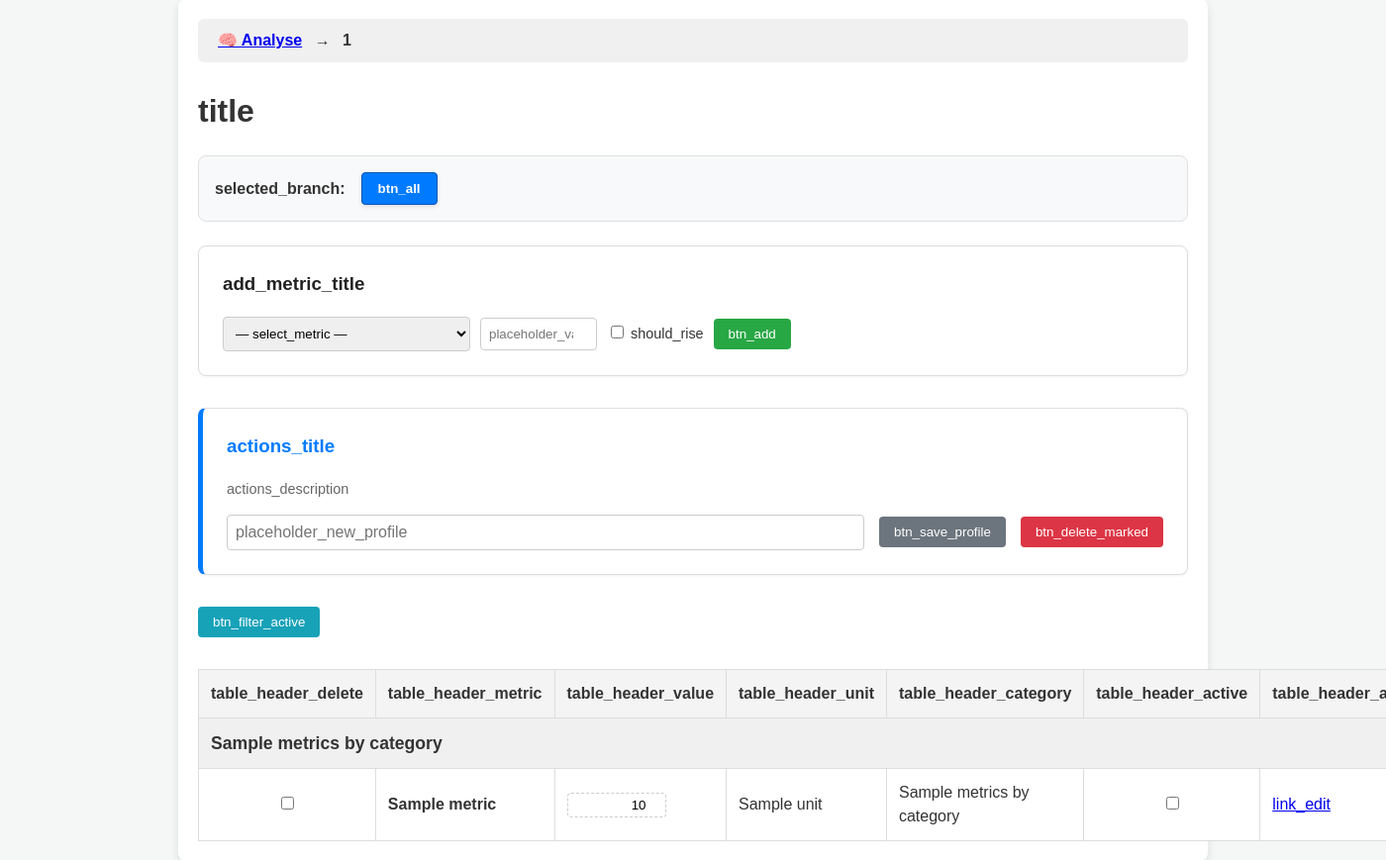
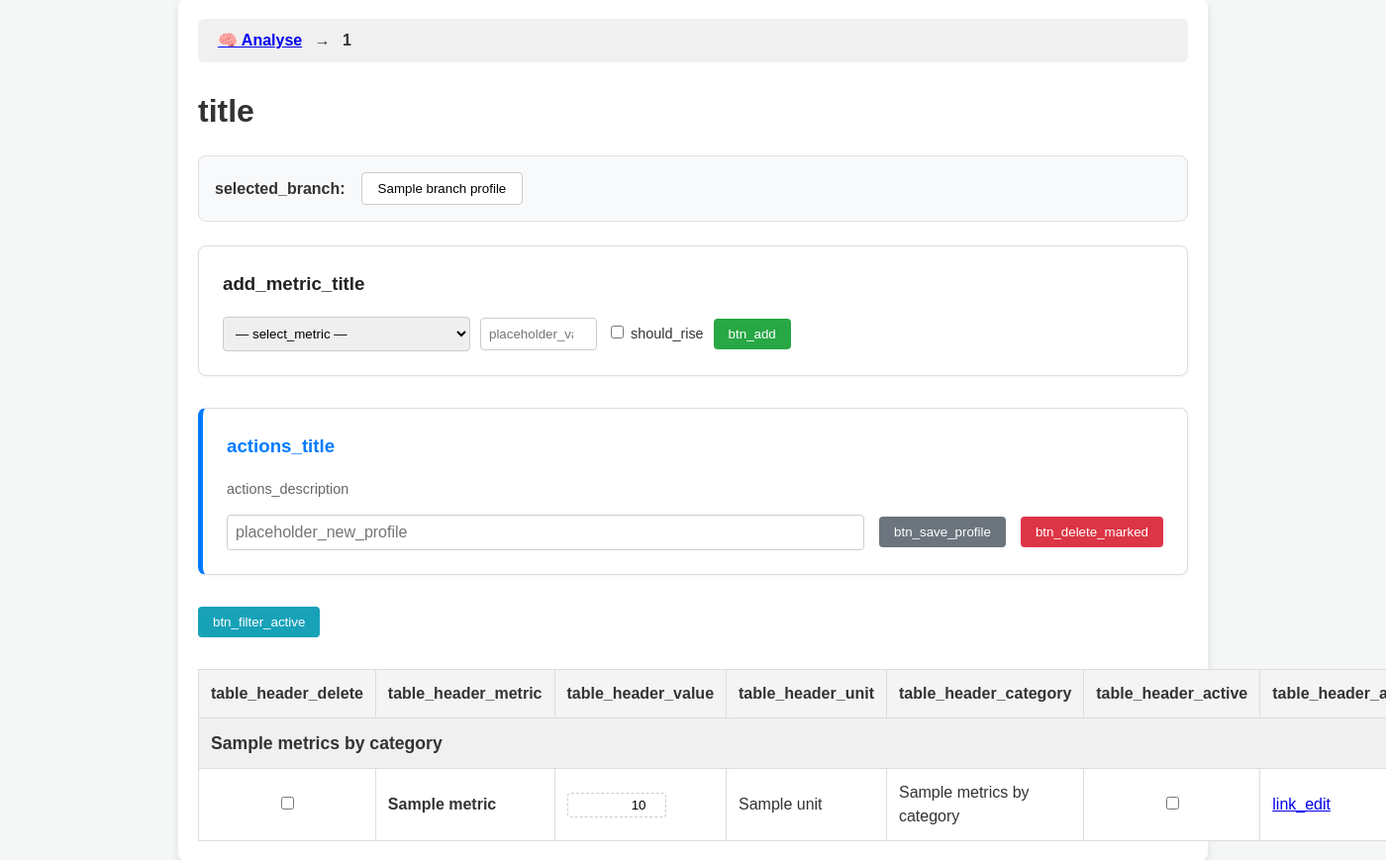
Before and after one commit to danthemanthereal/stock_management_system, a Python web app: template Stock_management_fast_api/templates/analysis/show_saved_financial_metrics.html in a window 1400 px wide; the page is wider, and only the part inside the window is pictured. Shown: the part 157-1026 px from the top of that part at 99% size. Run offline with Jinja, Linux system fonts and the light colour scheme; the template is opened without the code that fills it: most values are stand-ins (such as "Sample title", 1, 10 or a date in 2020).

Commit message:
ad d that show all selected profiles per user

```diff
--- a/Stock_management_fast_api/templates/analysis/show_saved_financial_metrics.html
+++ b/Stock_management_fast_api/templates/analysis/show_saved_financial_metrics.html
@@ -124,22 +124,23 @@
 
 <!-- Branchen-Auswahl -->
 <div class="branch-profile-bar" role="toolbar">
-    <span style="font-weight: bold; margin-right: 0.5rem;">{{ _('selected_branch') }}:</span>
-    <form action="/analysis/kennzahlen" method="post">
-        <input type="hidden" name="branch_profile_id" value="">
-        <button type="submit" class="profile-btn {% if selected_branch_profile_id == 1 %}profile-active{% endif %}">
-            {{ _('btn_all') }}
-        </button>
-    </form>
+    <span style="font-weight: bold; margin-right: 0.5rem;">
+        {{ _('selected_branch') }}:
+        <span style="color: #007bff;">
+            {% for p in branch_profiles %}
+                {% if p.id == last_selected_branch_profile_id %}{{ _(p.name) }}{% endif %}
+            {% endfor %}
+        </span>
+    </span>
+
     {% for p in branch_profiles %}
-    {% if p.id != 1 %}
-    <form action="/analysis/kennzahlen" method="post">
-        <input type="hidden" name="branch_profile_id" value="{{ p.id }}">
-        <button type="submit" class="profile-btn {% if selected_branch_profile_id == p.id %}profile-active{% endif %}">
-            {{ _(p.name) }}
-        </button>
-    </form>
-    {% endif %}
+        <form action="/analysis/kennzahlen" method="post" style="display:inline;">
+            <input type="hidden" name="branch_profile_id" value="{{ p.id }}">
+            <button type="submit"
+                    class="profile-btn {% if p.id == last_selected_branch_profile_id %}profile-active{% endif %}">
+                {{ _(p.name) }}
+            </button>
+        </form>
     {% endfor %}
 </div>
 
```
Also changed, not shown: Stock_management_fast_api/src/analysis_component/service.py (+35 -1 lines), Stock_management_fast_api/src/analysis_component/views.py (+8 -2 lines).
